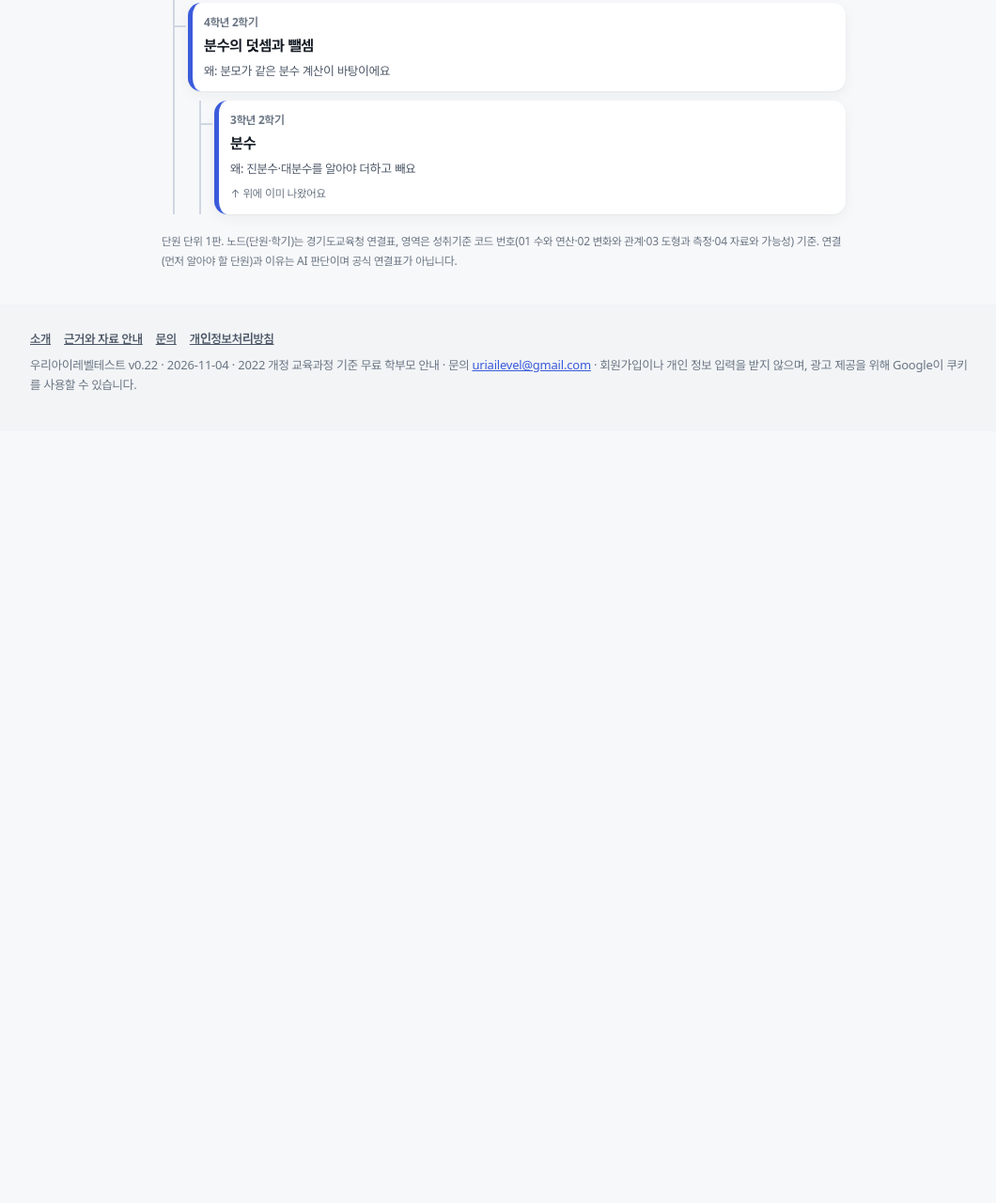
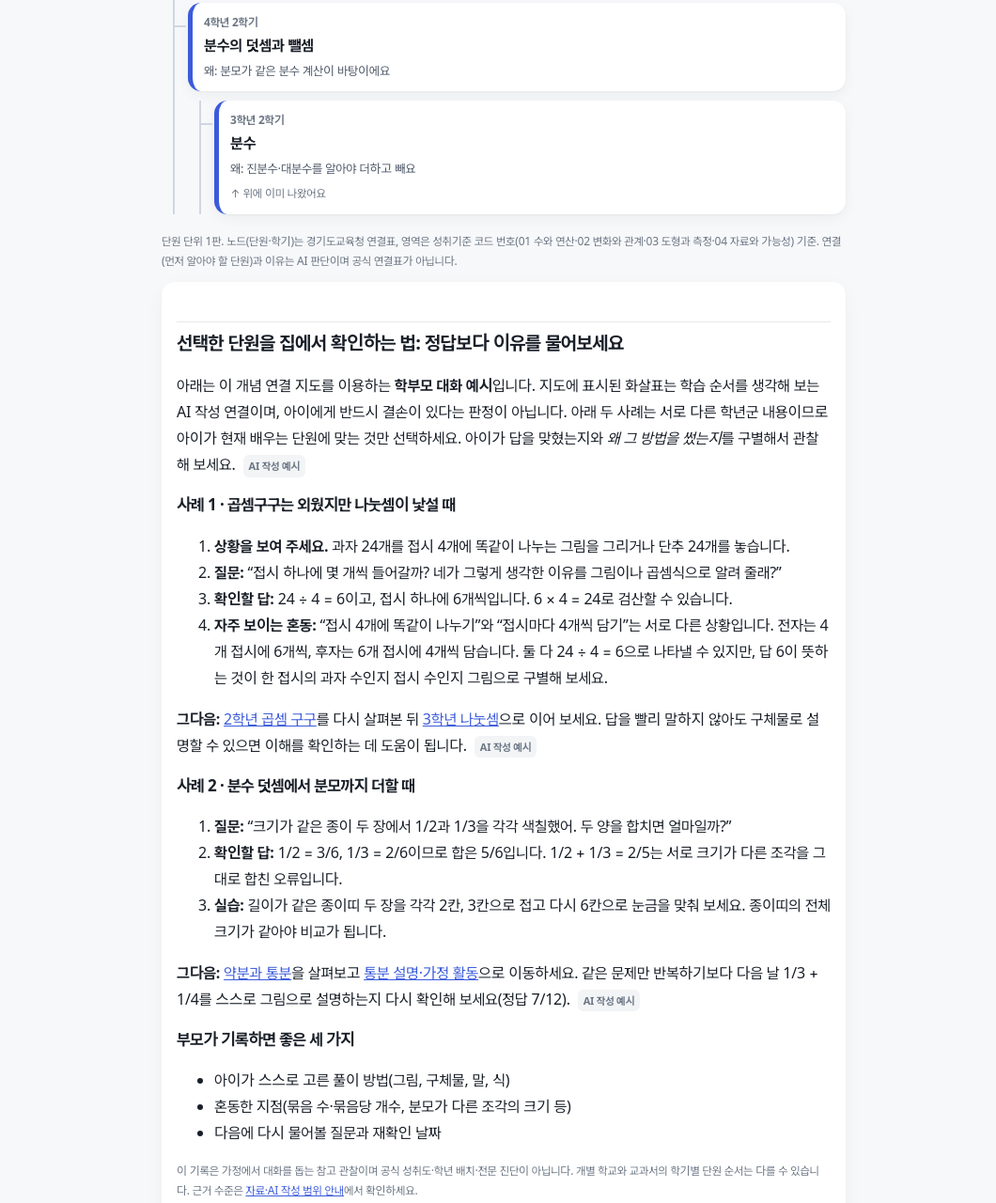
Before and after one commit to jinbh99-arch/jinbh99-arch.github.io, a plain HTML site: page concept-math.html in a window 1280 px wide. Shown: the part 858-2138 px from the top of the page at 94% size, without its empty margins (104-1164 px from the left). Before the commit the page ends 1317 px from the top, so only its background shows below. Drawn offline with Linux system fonts and the light colour scheme; a web font is replaced by a local one.

Commit message:
Apply approved AdSense content patch: concept-math.html

```diff
--- a/concept-math.html
+++ b/concept-math.html
@@ -21,7 +21,31 @@
 <p class="cg-ai"><b>AI가 정리한 연결이에요.</b> 공식 연결표가 아니고 교사 검토 전이에요. 아이의 부족한 점을 판정하는 도구가 아니라, 어디부터 다시 볼지 찾는 참고 자료로 써 주세요.</p>
 <div id="cg-tree" class="cg-tree" aria-live="polite"></div>
 <div id="cg-next" class="cg-next"></div>
-<p class="muted cg-note"></p></main>
+<p class="muted cg-note"></p>
+<section class="box" id="parent-math-worked" data-qa="parent-value-math" aria-labelledby="parent-math-worked-title">
+<h2 id="parent-math-worked-title">선택한 단원을 집에서 확인하는 법: 정답보다 이유를 물어보세요</h2>
+<p>아래는 이 개념 연결 지도를 이용하는 <strong>학부모 대화 예시</strong>입니다. 지도에 표시된 화살표는 학습 순서를 생각해 보는 AI 작성 연결이며, 아이에게 반드시 결손이 있다는 판정이 아닙니다. 아래 두 사례는 서로 다른 학년군 내용이므로 아이가 현재 배우는 단원에 맞는 것만 선택하세요. 아이가 답을 맞혔는지와 <em>왜 그 방법을 썼는지</em>를 구별해서 관찰해 보세요. <span class="tag ai">AI 작성 예시</span></p>
+<h3>사례 1 · 곱셈구구는 외웠지만 나눗셈이 낯설 때</h3>
+<ol>
+<li><strong>상황을 보여 주세요.</strong> 과자 24개를 접시 4개에 똑같이 나누는 그림을 그리거나 단추 24개를 놓습니다.</li>
+<li><strong>질문:</strong> “접시 하나에 몇 개씩 들어갈까? 네가 그렇게 생각한 이유를 그림이나 곱셈식으로 알려 줄래?”</li>
+<li><strong>확인할 답:</strong> 24 ÷ 4 = 6이고, 접시 하나에 6개씩입니다. 6 × 4 = 24로 검산할 수 있습니다.</li>
+<li><strong>자주 보이는 혼동:</strong> “접시 4개에 똑같이 나누기”와 “접시마다 4개씩 담기”는 서로 다른 상황입니다. 전자는 4개 접시에 6개씩, 후자는 6개 접시에 4개씩 담습니다. 둘 다 24 ÷ 4 = 6으로 나타낼 수 있지만, 답 6이 뜻하는 것이 한 접시의 과자 수인지 접시 수인지 그림으로 구별해 보세요.</li>
+</ol>
+<p><strong>그다음:</strong> <a href="./concept-math.html?k=2-2%20%EA%B3%B1%EC%85%88%20%EA%B5%AC%EA%B5%AC">2학년 곱셈 구구</a>를 다시 살펴본 뒤 <a href="./concept-math.html?k=3-1%20%EB%82%98%EB%88%97%EC%85%88">3학년 나눗셈</a>으로 이어 보세요. 답을 빨리 말하지 않아도 구체물로 설명할 수 있으면 이해를 확인하는 데 도움이 됩니다. <span class="tag ai">AI 작성 예시</span></p>
+<h3>사례 2 · 분수 덧셈에서 분모까지 더할 때</h3>
+<ol>
+<li><strong>질문:</strong> “크기가 같은 종이 두 장에서 1/2과 1/3을 각각 색칠했어. 두 양을 합치면 얼마일까?”</li>
+<li><strong>확인할 답:</strong> 1/2 = 3/6, 1/3 = 2/6이므로 합은 5/6입니다. 1/2 + 1/3 = 2/5는 서로 크기가 다른 조각을 그대로 합친 오류입니다.</li>
+<li><strong>실습:</strong> 길이가 같은 종이띠 두 장을 각각 2칸, 3칸으로 접고 다시 6칸으로 눈금을 맞춰 보세요. 종이띠의 전체 크기가 같아야 비교가 됩니다.</li>
+</ol>
+<p><strong>그다음:</strong> <a href="./concept-math.html?k=5-1%20%EC%95%BD%EB%B6%84%EA%B3%BC%20%ED%86%B5%EB%B6%84">약분과 통분</a>을 살펴보고 <a href="./topic-tongbun.html">통분 설명·가정 활동</a>으로 이동하세요. 같은 문제만 반복하기보다 다음 날 1/3 + 1/4를 스스로 그림으로 설명하는지 다시 확인해 보세요(정답 7/12). <span class="tag ai">AI 작성 예시</span></p>
+<h3>부모가 기록하면 좋은 세 가지</h3>
+<ul><li>아이가 스스로 고른 풀이 방법(그림, 구체물, 말, 식)</li><li>혼동한 지점(묶음 수·묶음당 개수, 분모가 다른 조각의 크기 등)</li><li>다음에 다시 물어볼 질문과 재확인 날짜</li></ul>
+<p class="muted">이 기록은 가정에서 대화를 돕는 참고 관찰이며 공식 성취도·학년 배치·전문 진단이 아닙니다. 개별 학교와 교과서의 학기별 단원 순서는 다를 수 있습니다. 근거 수준은 <a href="./sources.html">자료·AI 작성 범위 안내</a>에서 확인하세요.</p>
+</section>
+
+</main>
 <footer><div class="wrap"><nav class="foot-links" aria-label="사이트 정보"><a href="./about.html">소개</a><a href="./sources.html">근거와 자료 안내</a><a href="./contact.html">문의</a><a href="./privacy.html">개인정보처리방침</a></nav>우리아이레벨테스트 v0.22 · 2026-11-04 · 2022 개정 교육과정 기준 무료 학부모 안내 · 문의 <a href="mailto:uriailevel@gmail.com">uriailevel@gmail.com</a> · 회원가입이나 개인 정보 입력을 받지 않으며, 광고 제공을 위해 Google이 쿠키를 사용할 수 있습니다.</div></footer>
 <script src="./assets/concept_v0.22.js"></script>
 </body>
```
